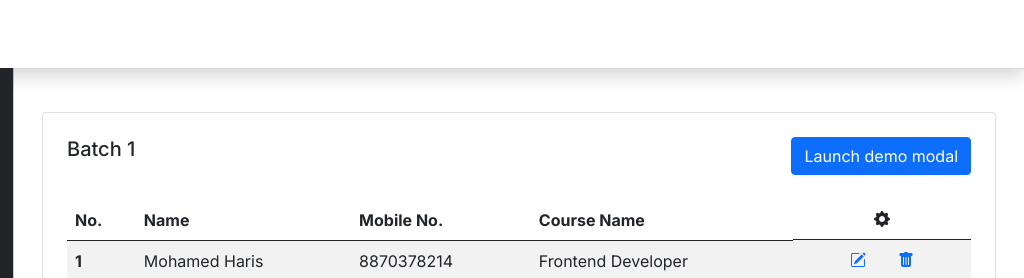
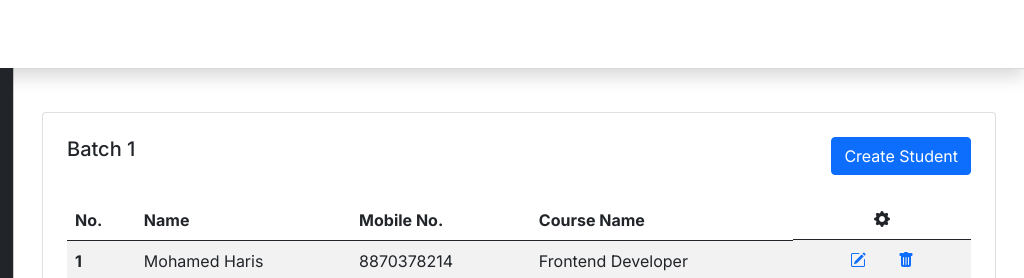
Before and after one commit to Haris418/student-attendence-project, a plain HTML site: page batch1.html in a window 1280 px wide. Shown: the top 278 px of the page, 256-1280 px from the left. Drawn offline with nearby package versions, Linux system fonts and the light colour scheme.

Commit message:
create-student-button

```diff
--- a/batch1.html
+++ b/batch1.html
@@ -87,7 +87,7 @@
               <div class="col-6 d-flex justify-content-end">
                 <!-- Button trigger modal -->
                 <button type="button" class="btn btn-primary" data-bs-toggle="modal" data-bs-target="#exampleModal">
-                  Launch demo modal
+                  Create Student
                 </button>
 
                 <!-- Modal -->
```
